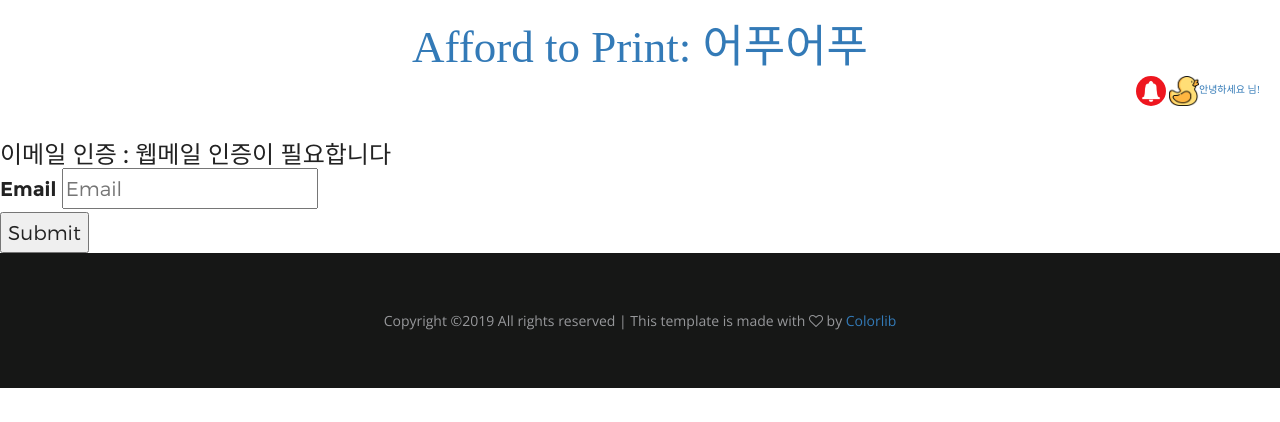
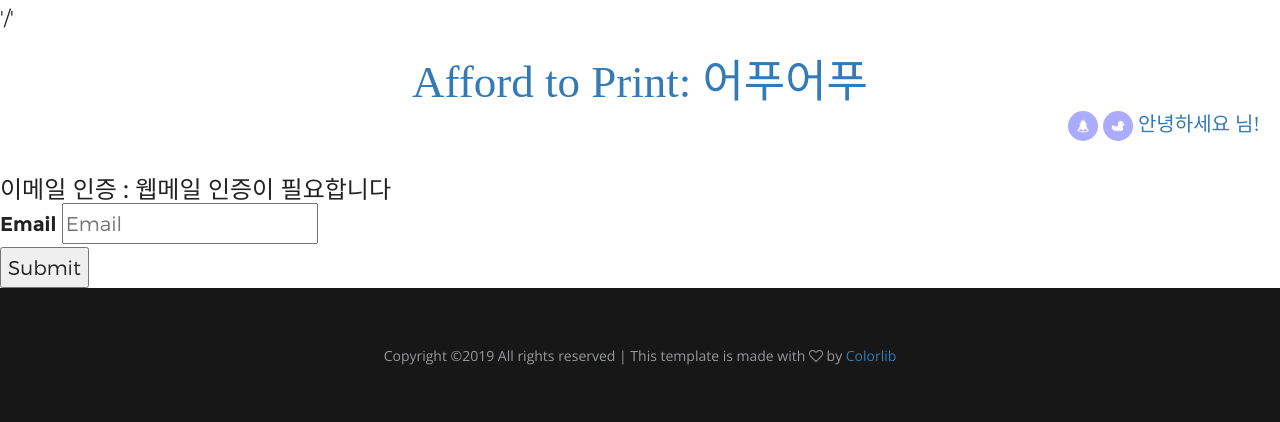
Before and after one commit to qkrwltn8976/APAP, a Django app: page /signup/ in a window 1280 px wide. Shown: the top 422 px of the page. Run offline with Django 3.2, Linux system fonts and the light colour scheme; data comes from the database, SQL or seed files in the repository; some libraries are stand-ins or nearby versions; some web fonts are replaced.

Commit message:
upside icon complete

```diff
--- a/APAP/templates/base.html
+++ b/APAP/templates/base.html
@@ -7,6 +7,7 @@
     <style>
         @font-face { font-family: 'Malssami815'; src: url('https://cdn.jsdelivr.net/gh/projectnoonnu/noonfonts_four@1.0/Malssami815.woff') format('woff'); font-weight: normal; font-style: normal; }
         @font-face { font-family: 'BBTreeGL'; src: url('https://cdn.jsdelivr.net/gh/projectnoonnu/noonfonts_nine_@1.1/BBTreeGL.woff') format('woff'); font-weight: normal; font-style: normal; }
+        @font-face { font-family: '777Balsamtint'; src: url('https://cdn.jsdelivr.net/gh/projectnoonnu/noonfonts_nine_@1.1/777Balsamtint.woff') format('woff'); font-weight: normal; font-style: normal; }
     </style>
     <meta charset="utf-8">
     <meta http-equiv="X-UA-Compatible" content="IE=edge">
@@ -40,17 +41,16 @@
         <![endif]-->
 </head>
 
-    <body>
-
+    <body>'/'
         <!--home.html으로 돌아올 수 있는 아이콘 하나 필요할 듯-->
         <div style="font-color: black; text-align:center; margin-top: 30px; ">
             <a style = "font-family: 'Malssami815'; font-size: 45px;" href = "home">Afford to Print: 어푸어푸</a>
         </div>
-        <div style ="text-align: right; font-family: 'BBTreeGL'; font-size:10px; margin-right: 20px;">
+        <div style ="text-align: right; font-family: '777Balsamtint'; font-size:20px; margin-right: 20px;">
             <!--알림-->
-            <a href="#"><img src="{% static 'drimo/img/bell.png' %}" style = "width: 30px; height: 30px; border-radius: 50%;"></a>
+            <a href="#"><img src="{% static 'drimo/img/bell2.png' %}" style = "width: 30px; height: 30px; border-radius: 50%;"></a>
             <!--프로필사진을 누르면 mypage.html으로-->
-            <a href = "mypage"><img src="{% static 'drimo/img/stupid.png'  %}" style = "width: 30px; height: 30px;">안녕하세요 님!</a><br><br>
+            <a href = "mypage"><img src="{% static 'drimo/img/duck2.png'  %}" style = "width: 30px; height: 30px; border-radius: 50%;">      안녕하세요 님!</a><br><br>
 
         </div>
         {% block content %}
```
Also changed, not shown: APAP/settings/static/drimo/img/bell2.png (added), APAP/settings/static/drimo/img/duck2.png (added), APAP/settings/static/image/bell2.png (added), APAP/settings/static/image/duck2.png (added).
